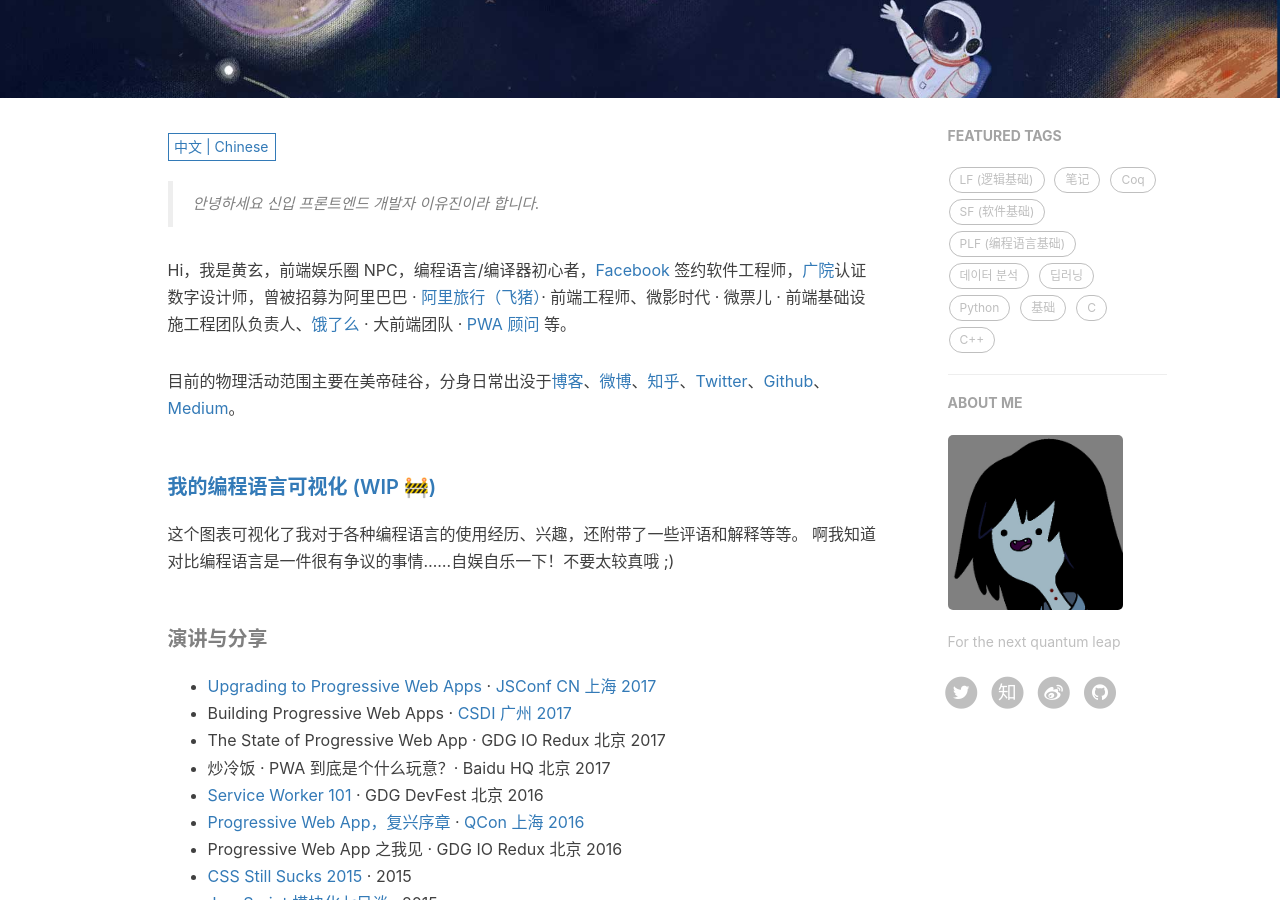
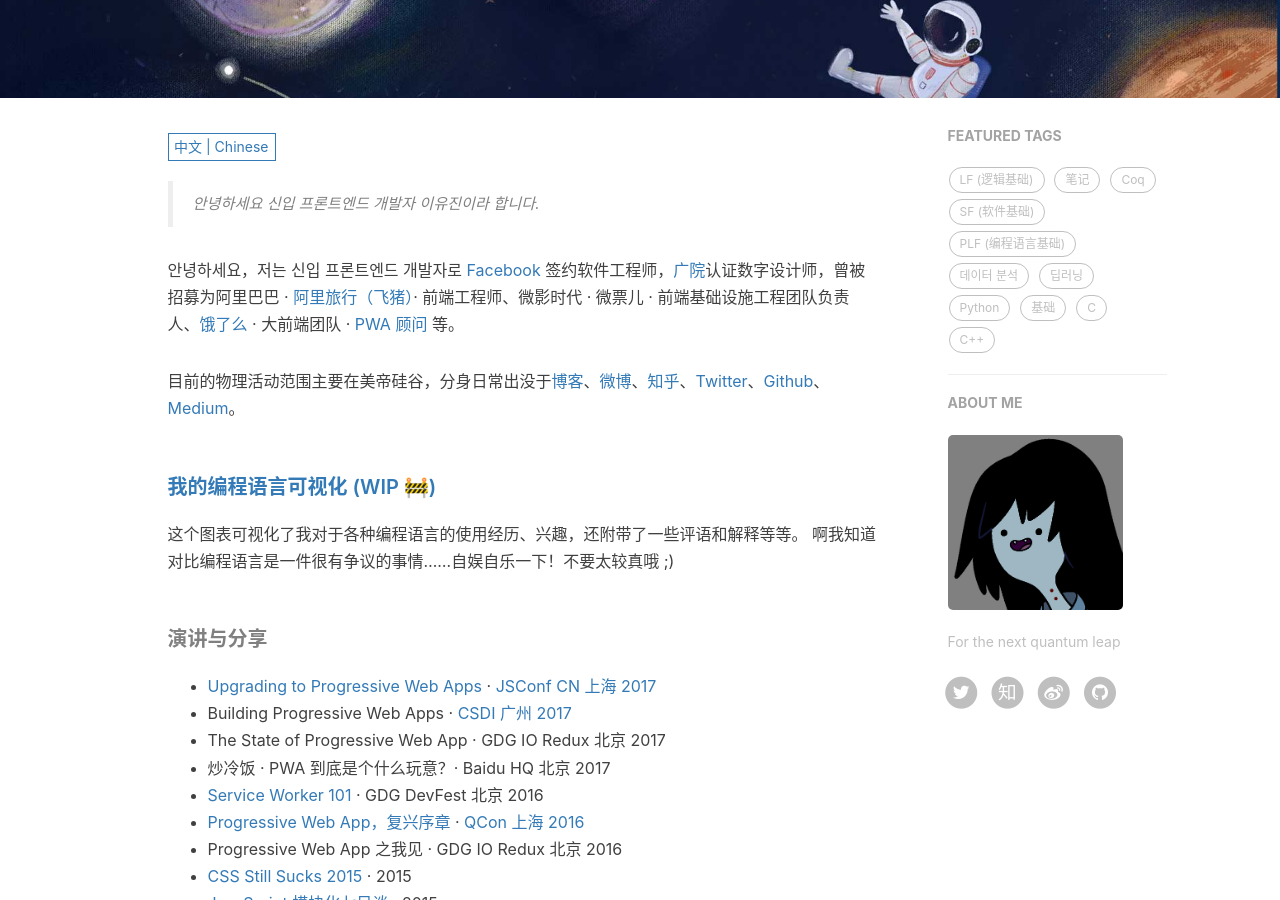
Before and after one commit to leeyj4805/leeyj4805.github.io, a Jekyll site: the page built from about.html, in a window 1280 px wide and 900 px high, scrolled down 320 px. Built offline with Jekyll 4.4.1, drawn with Linux system fonts in a browser that asks for light colours; nearby versions of some CDN libraries; comment, search, counter and statistics services are not loaded.

Commit message:
no message

```diff
--- a/_includes/about/zh.md
+++ b/_includes/about/zh.md
@@ -1,6 +1,6 @@
 > 안녕하세요 신입 프론트엔드 개발자 이유진이라 합니다.
 
-Hi，我是黄玄，前端娱乐圈 NPC，编程语言/编译器初心者，[Facebook](https://www.facebook.com/) 签约软件工程师，[广院](https://baike.baidu.com/item/%E4%B8%AD%E5%9B%BD%E4%BC%A0%E5%AA%92%E5%A4%A7%E5%AD%A6)认证数字设计师，曾被招募为阿里巴巴 · [阿里旅行（飞猪）](http://alitrip.com)· 前端工程师、微影时代 · 微票儿 · 前端基础设施工程团队负责人、[饿了么](https://ele.me/) · 大前端团队 · [PWA 顾问](https://medium.com/elemefe/upgrading-ele-me-to-progressive-web-app-2a446832e509) 等。
+안녕하세요，저는 신입 프론트엔드 개발자로 [Facebook](https://www.facebook.com/) 签约软件工程师，[广院](https://baike.baidu.com/item/%E4%B8%AD%E5%9B%BD%E4%BC%A0%E5%AA%92%E5%A4%A7%E5%AD%A6)认证数字设计师，曾被招募为阿里巴巴 · [阿里旅行（飞猪）](http://alitrip.com)· 前端工程师、微影时代 · 微票儿 · 前端基础设施工程团队负责人、[饿了么](https://ele.me/) · 大前端团队 · [PWA 顾问](https://medium.com/elemefe/upgrading-ele-me-to-progressive-web-app-2a446832e509) 等。
 
 目前的物理活动范围主要在美帝硅谷，分身日常出没于[博客](https://huangxuan.me)、[微博](https://weibo.com/huxpro)、[知乎](https://www.zhihu.com/people/huxpro/pins/posts)、[Twitter](https://twitter.com/Huxpro/)、[Github](https://github.com/huxpro)、[Medium](https://medium.com/@Huxpro)。
 
```
